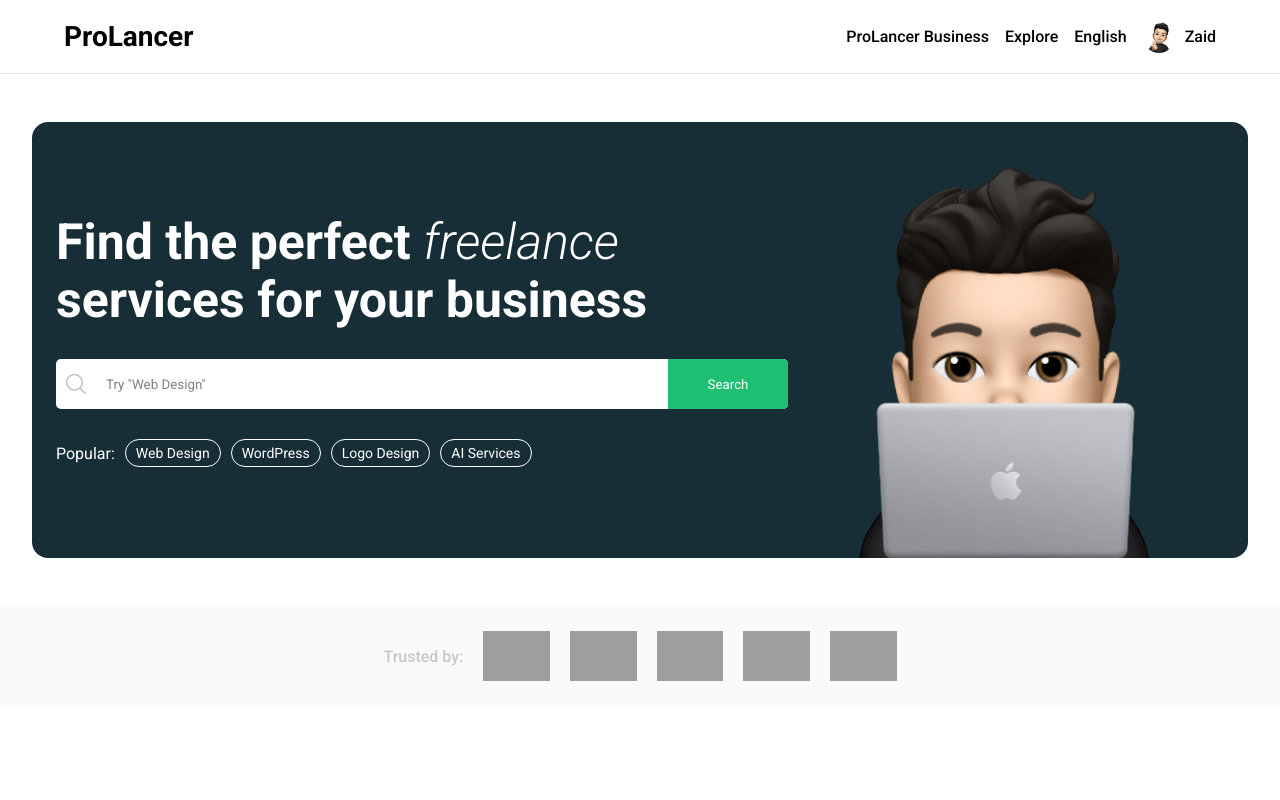
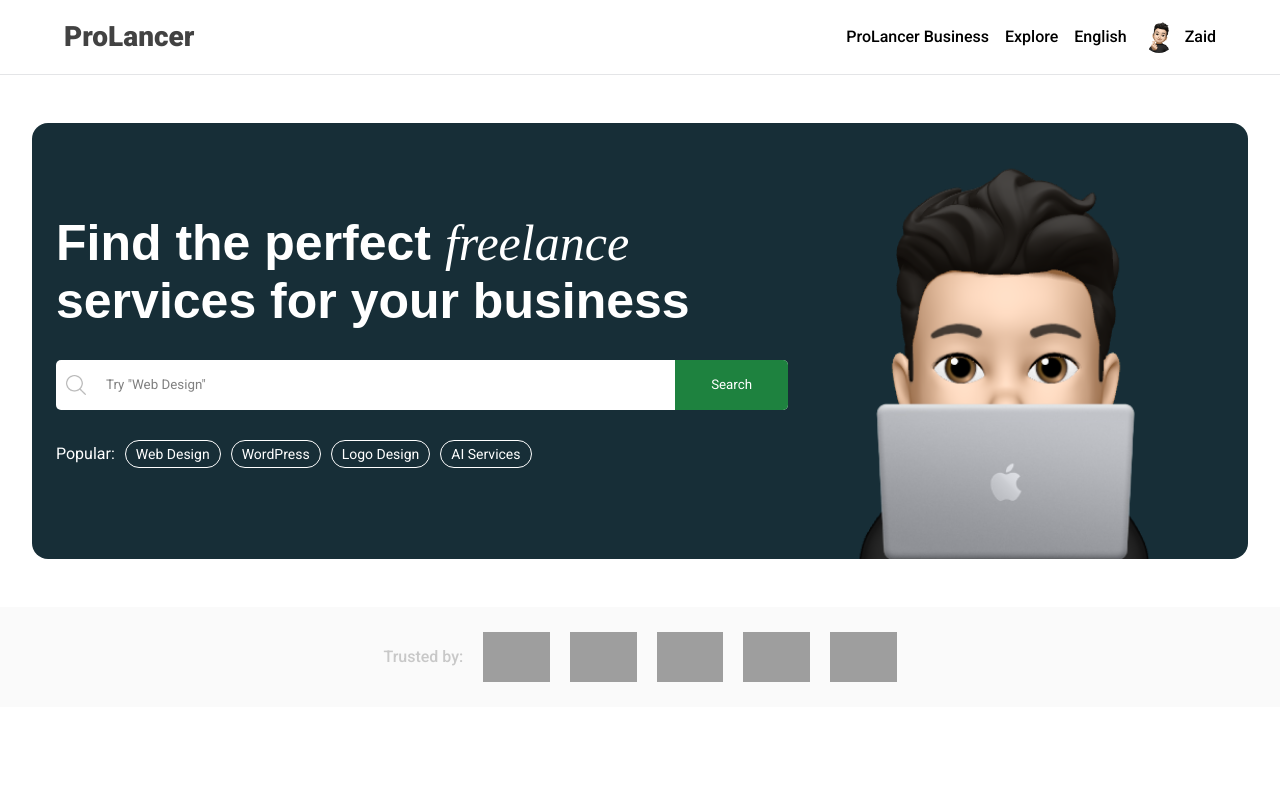
Before and after one commit to redhunt777/ProjectSIH2024, a React (Vite) app in the folder FrontEnd/: page / in a window 1280 px wide. Shown: the top 800 px of the page. Built offline with nearby package versions, Linux system fonts and the light colour scheme; grey boxes are pictures that could not be loaded.

Commit message:
chore: Update justify-content property in Gigs.scss and Gig.jsx

```diff
--- a/FrontEnd/index.html
+++ b/FrontEnd/index.html
@@ -12,6 +12,9 @@
       href="https://fonts.googleapis.com/css2?family=Montserrat:ital,wght@0,100;0,200;0,300;0,400;0,500;0,600;0,700;0,800;0,900;1,100;1,200;1,300;1,400;1,500;1,600;1,700;1,800;1,900&display=swap"
       rel="stylesheet"
     />
+    <link rel="preconnect" href="https://fonts.googleapis.com">
+<link rel="preconnect" href="https://fonts.gstatic.com" crossorigin>
+<link href="https://fonts.googleapis.com/css2?family=Poppins:ital,wght@0,100;0,200;0,300;0,400;0,500;0,600;0,700;0,800;0,900;1,100;1,200;1,300;1,400;1,500;1,600;1,700;1,800;1,900&display=swap" rel="stylesheet">
     <style>
       * {
         padding: 0;
--- a/FrontEnd/src/components/featured/Featured.jsx
+++ b/FrontEnd/src/components/featured/Featured.jsx
@@ -1,5 +1,6 @@
 import React from "react";
 import "./Featured.scss";
+import { Link } from "react-router-dom";
 
 function Featured() {
   return (
@@ -18,10 +19,10 @@
           </div>
           <div className="popular">
             <span>Popular:</span>
-            <button>Web Design</button>
-            <button>WordPress</button>
-            <button>Logo Design</button>
-            <button>AI Services</button>
+            <button><Link className="link" to={"/gigs"}>Web Design</Link></button>
+            <button><Link className="link" to={"/gigs"}>WordPress</Link></button>
+            <button><Link className="link" to={"/gigs"}>Logo Design</Link></button>
+            <button><Link className="link" to={"/gigs"}>AI Services</Link></button>
           </div>
         </div>
         <div className="right">
--- a/FrontEnd/src/components/featured/Featured.scss
+++ b/FrontEnd/src/components/featured/Featured.scss
@@ -2,10 +2,8 @@
   height: 500px;
   display: flex;
   justify-content: center;
-  // background-color: #013914;
   background-color: white;
   color: white;
-  // color: black;
   padding: 1rem 0rem;
 
   .container {
@@ -24,10 +22,12 @@
 
       h1 {
         font-size: 50px;
+        font-family: "DM Sans", sans-serif;
 
         span {
           font-style: italic;
-          font-weight: 300;
+          font-weight: 400;
+          font-family:'Times New Roman', Times, serif;
         }
       }
 
@@ -43,6 +43,8 @@
           display: flex;
           align-items: center;
           gap: 10px;
+          width: 90%;
+
           img {
             width: 20px;
             height: 20px;
@@ -52,6 +54,7 @@
           input {
             border: none;
             outline: none;
+            width: 100%;
 
             &::placeholder {
               color: gray;
@@ -63,10 +66,15 @@
           width: 120px;
           height: 50px;
           border: none;
-          background-color: #1dbf73;
+          background-color: #1e823f;
           color: white;
           align-self: flex-end;
           cursor: pointer;
+        }
+
+        button:hover{
+          background-color: #0c6820;
+          transition: all 0.2s ease;
         }
       }
 
@@ -87,6 +95,13 @@
           border-radius: 20px;
           background-color: transparent;
           font-size: 14px;
+          text-decoration: none;
+        }
+
+        button:hover {
+         background: rgba(255, 255, 255, 0.9);
+         color: black;
+         transition: all 0.25s ease;
         }
       }
     }
--- a/FrontEnd/src/components/navbar/Navbar.jsx
+++ b/FrontEnd/src/components/navbar/Navbar.jsx
@@ -32,7 +32,7 @@
       <div className="container">
         <div className="logo">
           <Link className="link" to="/">
-            <span className="text">ProLancer</span>
+            <span>ProLancer</span>
           </Link>
         </div>
         <div className="links">
@@ -64,7 +64,7 @@
                 <Link className="link" to="/messages">
                   Messages
                 </Link>
-                <Link className="link" to="/">
+                <Link className="link" to="/login">
                   Logout
                 </Link>
               </div>}
--- a/FrontEnd/src/components/navbar/Navbar.scss
+++ b/FrontEnd/src/components/navbar/Navbar.scss
@@ -1,4 +1,7 @@
 @import "../../app.scss";
+
+@import url('https://fonts.googleapis.com/css2?family=Poppins:ital,wght@0,100;0,200;0,300;0,400;0,500;0,600;0,700;0,800;0,900;1,100;1,200;1,300;1,400;1,500;1,600;1,700;1,800;1,900&display=swap');
+
 .navbar {
   display: flex;
   flex-direction: column;
@@ -36,9 +39,13 @@
     justify-content: space-between;
     padding: 20px 0px;
 
-    .logo {
+    .logo{
       font-size: 28px;
-      font-weight: bold;
+      font-weight: 900;
+      font-family: "Poppins", sans-serif;
+      line-height: 1.2;
+      color:  #424242;
+      cursor: pointer;
     }
 
     .links {
--- a/FrontEnd/src/data.js
+++ b/FrontEnd/src/data.js
@@ -6,12 +6,11 @@
     img: "https://images.pexels.com/photos/374720/pexels-photo-374720.jpeg?auto=compress&cs=tinysrgb&w=1600&lazy=load",
   },
   {
-      id: 2,
-      title: "Graphic Design",
-      desc: "Design your vision",
-      img: "https://images.pexels.com/photos/3642939/pexels-photo-3642939.jpeg?auto=compress&cs=tinysrgb&w=1600&lazy=load",
-  }
-    ,
+    id: 2,
+    title: "Graphic Design",
+    desc: "Design your vision",
+    img: "https://images.pexels.com/photos/3642939/pexels-photo-3642939.jpeg?auto=compress&cs=tinysrgb&w=1600&lazy=load",
+  },
   {
     id: 3,
     title: "App Development",
@@ -47,6 +46,30 @@
     title: "Voice Acting",
     desc: "Bring characters to life",
     img: "https://images.pexels.com/photos/3860098/pexels-photo-3860098.jpeg?auto=compress&cs=tinysrgb&w=1600&lazy=load",
+  },
+  {
+    id: 9,
+    title: "Social Media Management",
+    desc: "Grow your online presence",
+    img: "https://images.pexels.com/photos/6186096/pexels-photo-6186096.jpeg?auto=compress&cs=tinysrgb&w=1600&lazy=load",
+  },
+  {
+    id: 10,
+    title: "Video Editing",
+    desc: "Create captivating videos",
+    img: "https://images.pexels.com/photos/2566400/pexels-photo-2566400.jpeg?auto=compress&cs=tinysrgb&w=1600&lazy=load",
+  },
+  {
+    id: 11,
+    title: "Web Design",
+    desc: "Design beautiful websites",
+    img: "https://images.pexels.com/photos/3559488/pexels-photo-3559488.jpeg?auto=compress&cs=tinysrgb&w=1600&lazy=load",
+  },
+  {
+    id: 12,
+    title: "Data Analysis",
+    desc: "Make data-driven decisions",
+    img: "https://images.pexels.com/photos/669615/pexels-photo-669615.jpeg?auto=compress&cs=tinysrgb&w=1600&lazy=load",
   },
 ];
 
@@ -107,79 +130,143 @@
     cat: "Content Writing",
     username: "Olivia White",
   },
+  {
+    id: 9,
+    img: "https://images.pexels.com/photos/374870/pexels-photo-374870.jpeg?auto=compress&cs=tinysrgb&w=1600",
+    pp: "https://images.pexels.com/photos/322207/pexels-photo-322207.jpeg?auto=compress&cs=tinysrgb&w=1600",
+    cat: "Social Media Management",
+    username: "Kevin Brown",
+  },
+  {
+    id: 10,
+    img: "https://images.pexels.com/photos/267133/pexels-photo-267133.jpeg?auto=compress&cs=tinysrgb&w=1600",
+    pp: "https://images.pexels.com/photos/1031233/pexels-photo-1031233.jpeg?auto=compress&cs=tinysrgb&w=1600",
+    cat: "Video Editing",
+    username: "Alice Green",
+  },
+  {
+    id: 11,
+    img: "https://images.pexels.com/photos/1813347/pexels-photo-1813347.jpeg?auto=compress&cs=tinysrgb&w=1600",
+    pp: "https://images.pexels.com/photos/1250945/pexels-photo-1250945.jpeg?auto=compress&cs=tinysrgb&w=1600",
+    cat: "Data Analysis",
+    username: "Linda Thompson",
+  },
+  {
+    id: 12,
+    img: "https://images.pexels.com/photos/382348/pexels-photo-382348.jpeg?auto=compress&cs=tinysrgb&w=1600",
+    pp: "https://images.pexels.com/photos/1257106/pexels-photo-1257106.jpeg?auto=compress&cs=tinysrgb&w=1600",
+    cat: "Web Design",
+    username: "Tom Harris",
+  },
 ];
 
 export const gigs = [
   {
     id: 1,
-    img: "https://images.pexels.com/photos/261541/pexels-photo-261541.jpeg?auto=compress&cs=tinysrgb&w=1600",
-    pp: "https://images.pexels.com/photos/20787/pexels-photo.jpg?auto=compress&cs=tinysrgb&w=1600",
-    desc: "I will design a professional logo for your brand",
-    price: 49,
-    star: 4.5,
+    img: "https://images.pexels.com/photos/334587/pexels-photo-334587.jpeg?auto=compress&cs=tinysrgb&w=1600",
+    pp: "https://images.pexels.com/photos/937481/pexels-photo-937481.jpeg?auto=compress&cs=tinysrgb&w=1600",
+    desc: "I will create a professional logo for your business",
+    price: 30,
+    star: 5,
     username: "John Doe",
   },
   {
     id: 2,
-    img: "https://images.pexels.com/photos/1043263/pexels-photo-1043263.jpeg?auto=compress&cs=tinysrgb&w=1600",
-    pp: "https://images.pexels.com/photos/70291/pexels-photo-70291.jpeg?auto=compress&cs=tinysrgb&w=1600",
+    img: "https://images.pexels.com/photos/1591066/pexels-photo-1591066.jpeg?auto=compress&cs=tinysrgb&w=1600",
+    pp: "https://images.pexels.com/photos/1137622/pexels-photo-1137622.jpeg?auto=compress&cs=tinysrgb&w=1600",
     desc: "I will develop a responsive website for your business",
-    price: 99,
-    star: 5,
+    price: 200,
+    star: 4.5,
     username: "Jane Smith",
   },
   {
     id: 3,
-    img: "https://images.pexels.com/photos/1181299/pexels-photo-1181299.jpeg?auto=compress&cs=tinysrgb&w=1600",
-    pp: "https://images.pexels.com/photos/1031233/pexels-photo-1031233.jpeg?auto=compress&cs=tinysrgb&w=1600",
+    img: "https://images.pexels.com/photos/3861969/pexels-photo-3861969.jpeg?auto=compress&cs=tinysrgb&w=1600",
+    pp: "https://images.pexels.com/photos/846741/pexels-photo-846741.jpeg?auto=compress&cs=tinysrgb&w=1600",
     desc: "I will optimize your website for search engines",
-    price: 85,
-    star: 4.7,
+    price: 150,
+    star: 4.8,
     username: "Mike Johnson",
   },
   {
     id: 4,
-    img: "https://images.pexels.com/photos/2681319/pexels-photo-2681319.jpeg?auto=compress&cs=tinysrgb&w=1600",
-    pp: "https://images.pexels.com/photos/1257106/pexels-photo-1257106.jpeg?auto=compress&cs=tinysrgb&w=1600",
-    desc: "I will create a custom mobile app for your needs",
-    price: 120,
-    star: 4.8,
+    img: "https://images.pexels.com/photos/128756/pexels-photo-128756.jpeg?auto=compress&cs=tinysrgb&w=1600",
+    pp: "https://images.pexels.com/photos/1030970/pexels-photo-1030970.jpeg?auto=compress&cs=tinysrgb&w=1600",
+    desc: "I will develop a mobile app for your business",
+    price: 300,
+    star: 5,
     username: "Emily Davis",
   },
   {
     id: 5,
-    img: "https://images.pexels.com/photos/1377798/pexels-photo-1377798.jpeg?auto=compress&cs=tinysrgb&w=1600",
-    pp: "https://images.pexels.com/photos/38244/maldives-beach-holiday-vacation-38244.jpeg?auto=compress&cs=tinysrgb&w=1600",
-    desc: "I will take professional photos for your project",
-    price: 65,
-    star: 5,
+    img: "https://images.pexels.com/photos/196655/pexels-photo-196655.jpeg?auto=compress&cs=tinysrgb&w=1600",
+    pp: "https://images.pexels.com/photos/220453/pexels-photo-220453.jpeg?auto=compress&cs=tinysrgb&w=1600",
+    desc: "I will capture high-quality photos for your event",
+    price: 100,
+    star: 4.9,
     username: "David Wilson",
   },
   {
     id: 6,
-    img: "https://images.pexels.com/photos/3184328/pexels-photo-3184328.jpeg?auto=compress&cs=tinysrgb&w=1600",
-    pp: "https://images.pexels.com/photos/356133/pexels-photo-356133.jpeg?auto=compress&cs=tinysrgb&w=1600",
-    desc: "I will manage your digital marketing campaigns",
-    price: 150,
-    star: 4.9,
+    img: "https://images.pexels.com/photos/3184465/pexels-photo-3184465.jpeg?auto=compress&cs=tinysrgb&w=1600",
+    pp: "https://images.pexels.com/photos/1308783/pexels-photo-1308783.jpeg?auto=compress&cs=tinysrgb&w=1600",
+    desc: "I will design a user-friendly UI/UX for your app",
+    price: 250,
+    star: 4.7,
     username: "Sophia Martinez",
   },
   {
     id: 7,
-    img: "https://images.pexels.com/photos/2100/notebook-notes-writing-paper.jpg?auto=compress&cs=tinysrgb&w=1600",
-    pp: "https://images.pexels.com/photos/733500/pexels-photo-733500.jpeg?auto=compress&cs=tinysrgb&w=1600",
-    desc: "I will write SEO-friendly content for your blog",
-    price: 40,
+    img: "https://images.pexels.com/photos/3769692/pexels-photo-3769692.jpeg?auto=compress&cs=tinysrgb&w=1600",
+    pp: "https://images.pexels.com/photos/2292837/pexels-photo-2292837.jpeg?auto=compress&cs=tinysrgb&w=1600",
+    desc: "I will create detailed illustrations for your project",
+    price: 120,
     star: 4.6,
     username: "James Brown",
   },
   {
     id: 8,
-    img: "https://images.pexels.com/photos/617278/pexels-photo-617278.jpeg?auto=compress&cs=tinysrgb&w=1600",
-    pp: "https://images.pexels.com/photos/3785074/pexels-photo-3785074.jpeg?auto=compress&cs=tinysrgb&w=1600",
-    desc: "I will translate your documents into multiple languages",
-    price: 55,
-    star: 4.8,
+    img: "https://images.pexels.com/photos/3153201/pexels-photo-3153201.jpeg?auto=compress&cs=tinysrgb&w=1600",
+    pp: "https://images.pexels.com/photos/1181690/pexels-photo-1181690.jpeg?auto=compress&cs=tinysrgb&w=1600",
+    desc: "I will write engaging content for your website",
+    price: 50,
+    star: 4.9,
     username: "Olivia White",
   },
+  {
+    id: 9,
+    img: "https://images.pexels.com/photos/338504/pexels-photo-338504.jpeg?auto=compress&cs=tinysrgb&w=1600",
+    pp: "https://images.pexels.com/photos/20787/pexels-photo.jpg",
+    desc: "I will manage your social media accounts",
+    price: 100,
+    star: 4.8,
+    username: "Kevin Brown",
+  },
+  {
+    id: 10,
+    img: "https://images.pexels.com/photos/257904/pexels-photo-257904.jpeg?auto=compress&cs=tinysrgb&w=1600",
+    pp: "https://images.pexels.com/photos/70931/pexels-photo-70931.jpeg?auto=compress&cs=tinysrgb&w=1600",
+    desc: "I will edit and produce professional videos",
+    price: 200,
+    star: 5,
+    username: "Alice Green",
+  },
+  {
+    id: 11,
+    img: "https://images.pexels.com/photos/17840/pexels-photo.jpg?auto=compress&cs=tinysrgb&w=1600",
+    pp: "https://images.pexels.com/photos/1239291/pexels-photo-1239291.jpeg?auto=compress&cs=tinysrgb&w=1600",
+    desc: "I will analyze your data and provide insights",
+    price: 250,
+    star: 4.9,
+    username: "Linda Thompson",
+  },
+  {
+    id: 12,
+    img: "https://images.pexels.com/photos/1813347/pexels-photo-1813347.jpeg?auto=compress&cs=tinysrgb&w=1600",
+    pp: "https://images.pexels.com/photos/1250945/pexels-photo-1250945.jpeg?auto=compress&cs=tinysrgb&w=1600",
+    desc: "I will design and develop your website",
+    price: 300,
+    star: 4.8,
+    username: "Tom Harris",
+  },
 ];
--- a/FrontEnd/src/pages/gig/Gig.jsx
+++ b/FrontEnd/src/pages/gig/Gig.jsx
@@ -7,7 +7,7 @@
     <div className="gig">
       <div className="container">
         <div className="left">
-          <span className="breadcrumbs">Prolancer > Graphics & Design ></span>
+          <span className="breadcrumbs">Prolancer Graphics & Design </span>
           <h1>I will create ai generated art for you</h1>
           <div className="user">
             <img
--- a/FrontEnd/src/pages/gigs/Gigs.scss
+++ b/FrontEnd/src/pages/gigs/Gigs.scss
@@ -104,7 +104,7 @@
 
     .cards {
       display: flex;
-      justify-content: space-between;
+      justify-content: space-evenly;
       flex-wrap: wrap;
     }
   }
```
